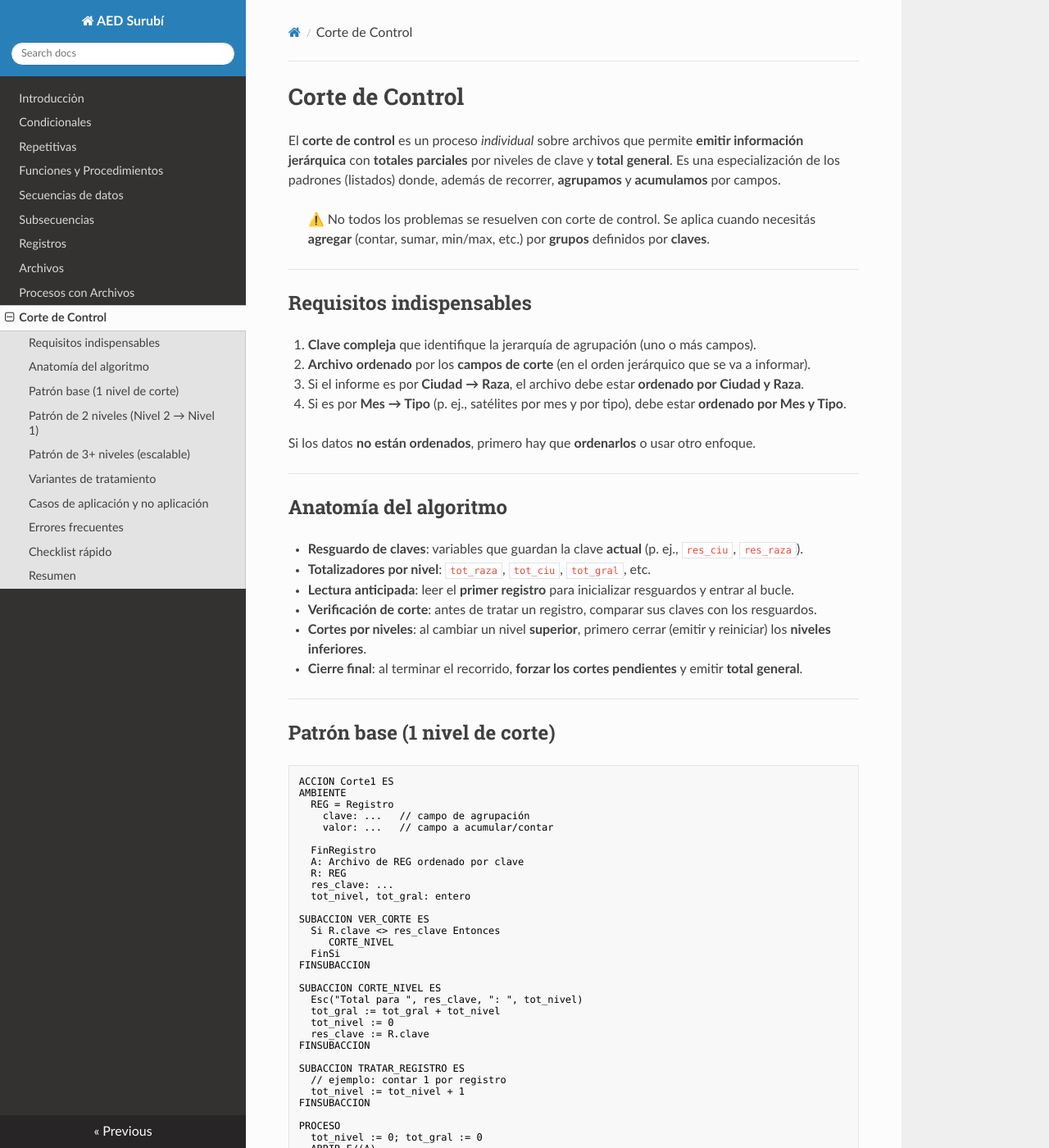
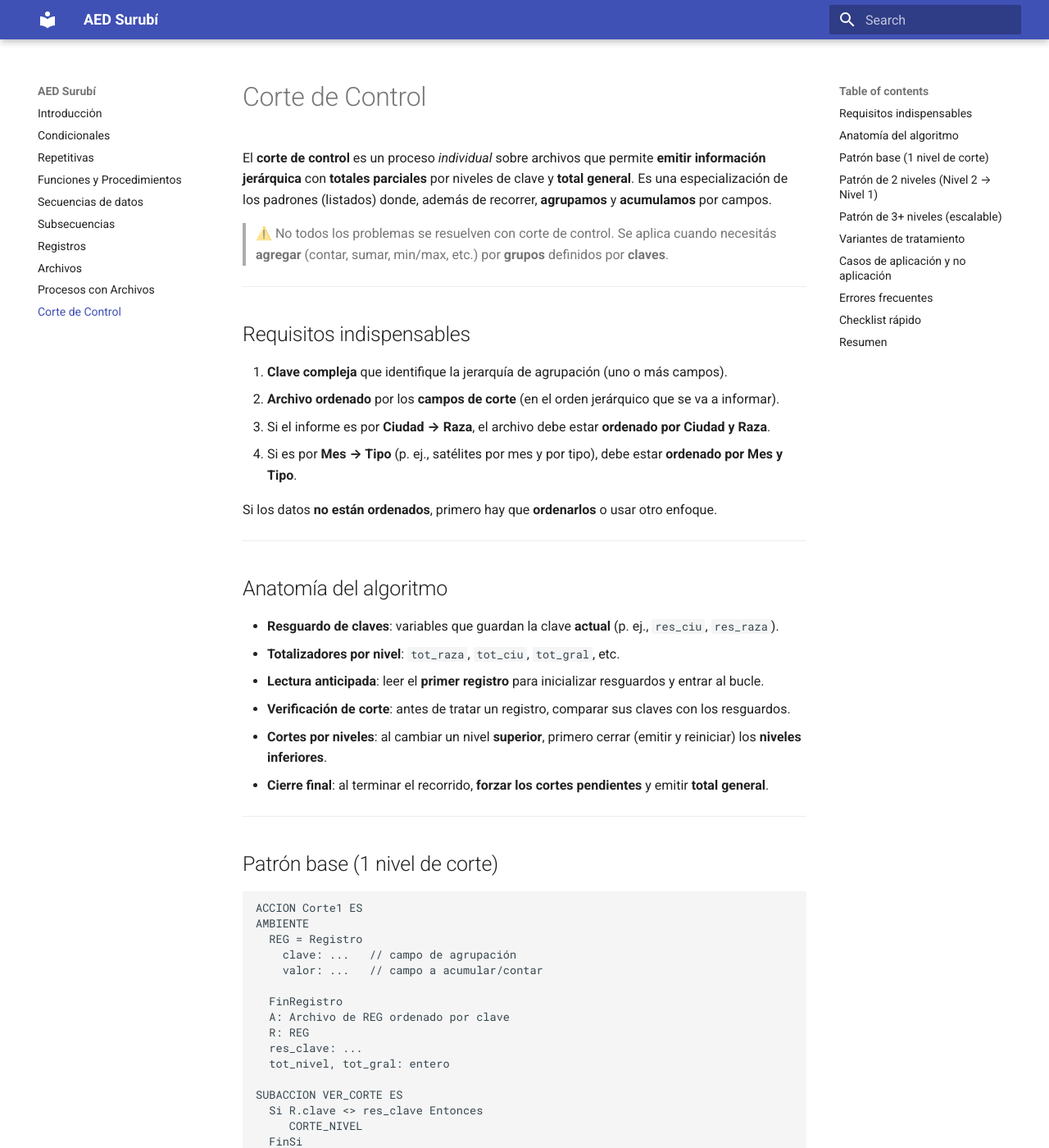
Before and after one commit to surubi-org/aed25, an MkDocs documentation site: the page built from docs/10-corte-control.md, in a window 1280 px wide and 1400 px high. Shown: the whole window at 82% size. Built offline with MkDocs 1.6.1 and Material for MkDocs 9.7.7, drawn with Linux system fonts in a browser that asks for light colours; nearby versions of some CDN libraries; some of the changed text lies outside the part shown.

```diff
--- a/mkdocs.yml
+++ b/mkdocs.yml
@@ -10,4 +10,5 @@ nav:
   - Archivos: 08-archivos.md
   - Procesos con Archivos: 09-procesos-archivos.md
   - Corte de Control: 10-corte-control.md
-theme: readthedocs
+theme:
+  name: material
--- /dev/null
+++ b/requirements.txt
@@ -0,0 +1,2 @@
+mkdocs
+mkdocs-material
```
Also changed, not shown: README.md (+1 -1 lines).
